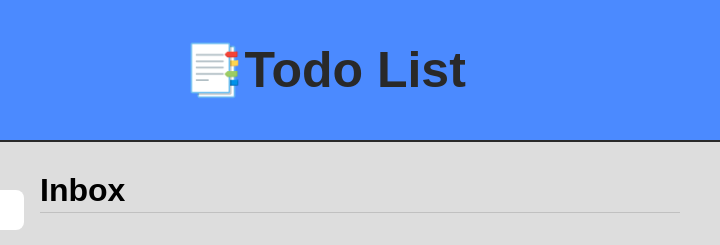
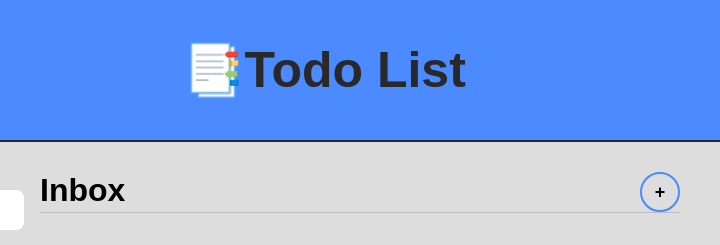
Before and after one commit to YiftachDev/TodoList, a website built with webpack: page dist/index.html in a window 1280 px wide. Shown: the top 245 px of the page, 316-1036 px from the left. Built offline with nearby package versions, Linux system fonts and the light colour scheme.

Commit message:
Added add task btn

```diff
--- a/src/UI.js
+++ b/src/UI.js
@@ -1,6 +1,12 @@
 export default class UI {
+  static createAddTodoButton() {
+    const mainTitle = document.querySelector(".main-title");
+    mainTitle.innerHTML += `<button id="add-task-btn">+</button>`;
+  }
+
   static homePage() {
-    const container = document.querySelector(".container");
-    container.innerHTML += `<h1 id="inbox">Inbox</h1>`;
+    const mainTitle = document.querySelector(".main-title");
+    mainTitle.innerHTML += `<h1 id="inbox">Inbox</h1>`;
+    UI.createAddTodoButton();
   }
 }
```
Also changed, not shown: dist/index.html, dist/main.js, dist/style.css.
